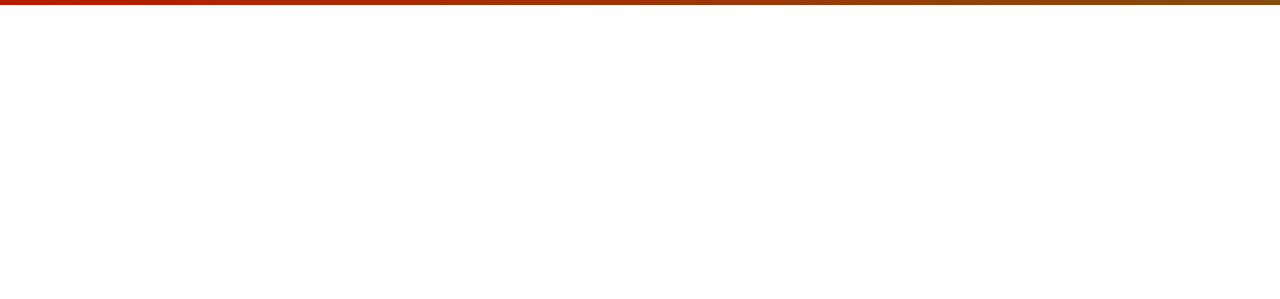
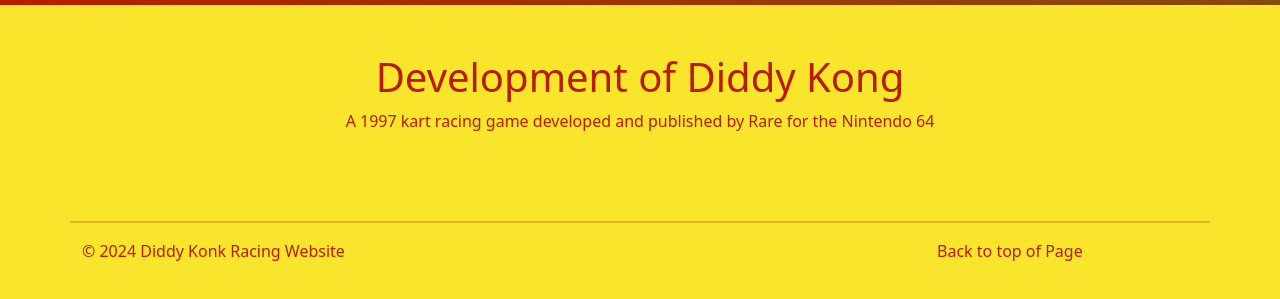
Before and after one commit to UniversityOfDundee-Computing/cw1-web-development-project-space-marines, a plain HTML site: page development/development.html in a window 1280 px wide. Shown: the part 71-370 px from the top of the page. Drawn offline with nearby package versions, Linux system fonts and the light colour scheme.

Commit message:
Added a Display message and a footer.

```diff
--- /dev/null
+++ b/development/body-main.css
@@ -0,0 +1,19 @@
+/* Styling for Development of Diddy Dong Banners */
+body{
+    background-color: #F9E52B;
+}
+
+.text-center{
+    color: #B81C00;
+}
+.text-center:hover{
+    background-image: linear-gradient(to right, #B81C00, #854b11);
+    color: #F9E52B;
+    box-shadow: 5px 5px 10px rgba(0, 0, 0, 1.5);
+    transition: opacity 0.15s;
+    cursor: default;
+}
+
+.cards-devt{
+    background-color: #B81C00;
+}
--- a/development/development.html
+++ b/development/development.html
@@ -5,11 +5,16 @@
     <meta name="viewport" content="width=device-width, initial-scale=1.0">
     <title>Development</title>
 
+    <!-- Animate CSS link -->
+    <link rel="stylesheet" href="https://cdnjs.cloudflare.com/ajax/libs/animate.css/4.1.1/animate.min.css">
+
     <!-- Bootstrap CSS link -->
     <link rel="stylesheet" href="https://cdn.jsdelivr.net/npm/bootstrap@5.3.3/dist/css/bootstrap.min.css" rel="stylesheet" integrity="sha384-QWTKZyjpPEjISv5WaRU9OFeRpok6YctnYmDr5pNlyT2bRjXh0JMhjY6hW+ALEwIH" crossorigin="anonymous">
 
     <!-- CSS links-->
     <link rel="stylesheet" href="nav.css">
+    <link rel="stylesheet" href="body-main.css">
+    <link rel="stylesheet" href="footer.css">
 
 </head>
 <body>
@@ -33,6 +38,36 @@
         </div>
     </nav>
 
+    <!-- Main Section -->
+    <main>
+
+      <!-- Banner Section- Display Message-->
+      <div class="container">
+        <div class="row">
+          <div class="col mt-5 mb-5">
+            <h1 class="text-center animate__animated animate__bounceInDown">Development of Diddy Kong</h1>
+            <p class="text-center animate__animated animate__fadeInUp">A 1997 kart racing game developed and published by Rare for the Nintendo 64</p>
+          </div>
+        </div>
+      </div>
+
+    </main>
+
+    <!-- Footer Section -->
+    <div class="container">
+      <footer>
+        <div class="row mt-4 mb-3">
+          <hr class="footer-line">
+          <div class="col-9">
+            <p id="copyright">© 2024 Diddy Konk Racing Website</p>
+          </div>
+          <div class="col-3">
+            <a href="#" id="back-top"><p>Back to top of Page</p></a>
+          </div>
+        </div>
+      </footer>
+    </div>
+
     <!-- Bootstrap Script link -->
     <script src="https://cdn.jsdelivr.net/npm/bootstrap@5.3.3/dist/js/bootstrap.bundle.min.js" integrity="sha384-YvpcrYf0tY3lHB60NNkmXc5s9fDVZLESaAA55NDzOxhy9GkcIdslK1eN7N6jIeHz" crossorigin="anonymous"></script>
 
--- /dev/null
+++ b/development/footer.css
@@ -0,0 +1,20 @@
+/*Styling for footer of Page*/
+#back-top{
+    text-decoration: none;
+    color: #B81C00;
+}
+
+#copyright{
+    color: #B81C00;
+    cursor: default;
+}
+
+#back-top:hover{
+    color: #333333;
+    transition: 0.15s;
+}
+
+.footer-line{
+    color: #B81C00;
+    border-width: 2px;
+}
```
